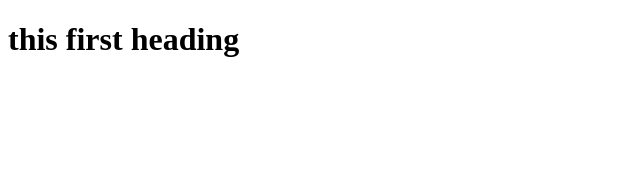
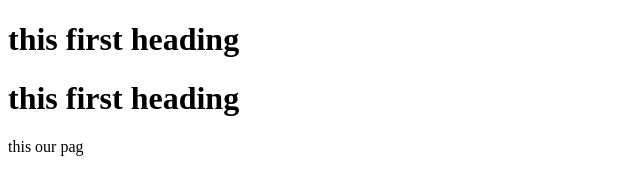
Before and after one commit to aqeel-baloch12/kevinrepo, a plain HTML site: page index.html in a window 1280 px wide. Shown: the whole page, without its empty margins (0-640 px from the left). Drawn offline with Linux system fonts and the light colour scheme.

Commit message:
add new feature

```diff
--- a/index.html
+++ b/index.html
@@ -3,9 +3,10 @@
 <head>
     <meta charset="UTF-8">
    <h1>this first heading</h1>
-    <title>Document</title>
+    <title>heading</title>
 </head>
 <body>
-
+    <h1>this first heading</h1>
+    <p>this our pag</p>
 </body>
 </html>
```
